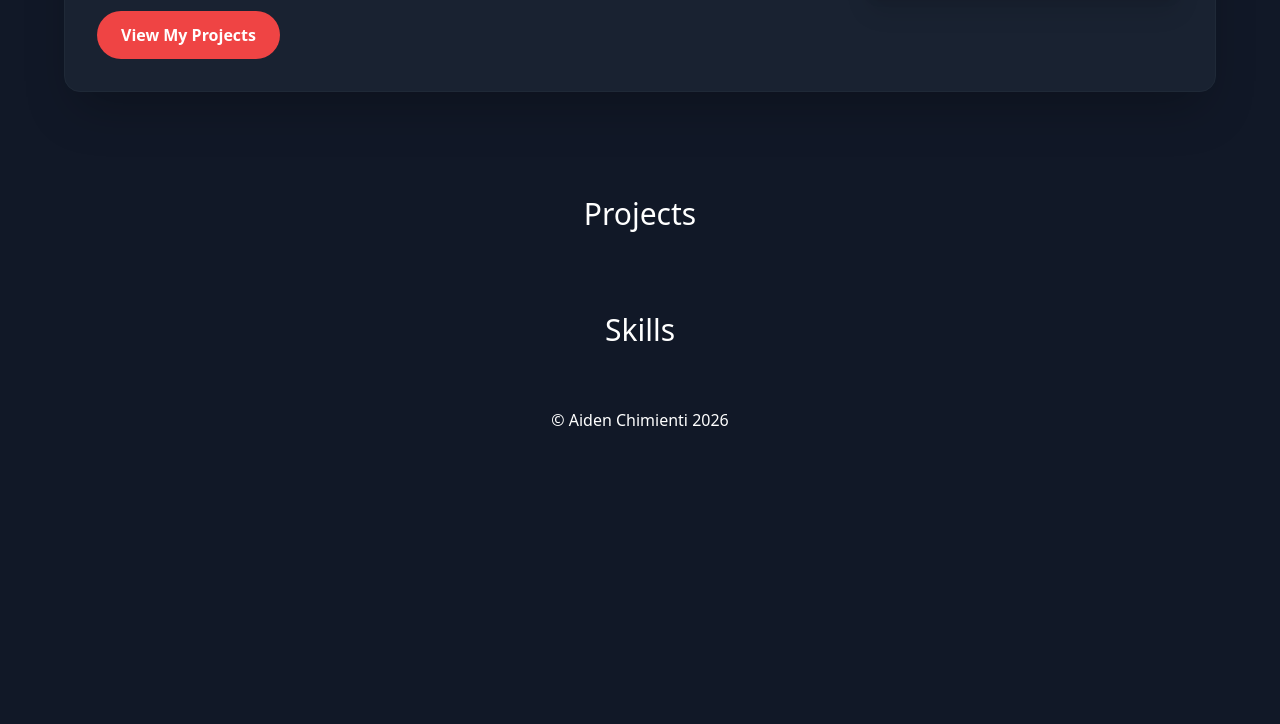
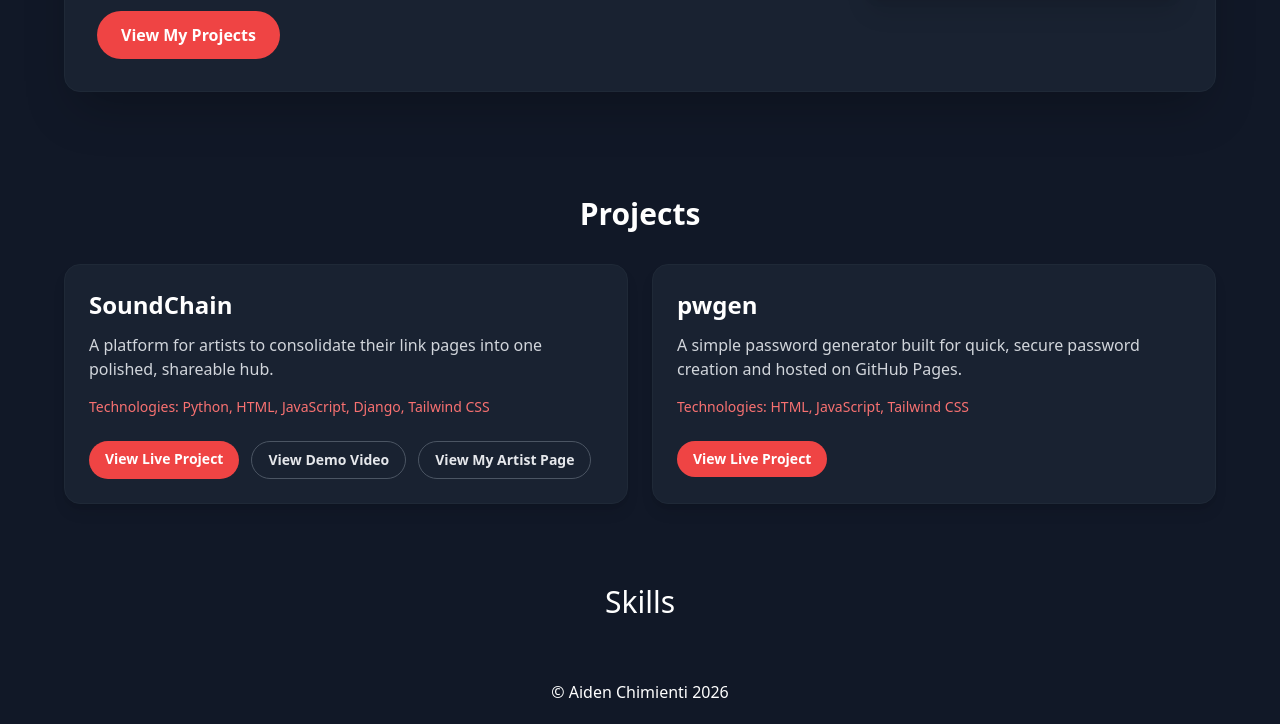
Before and after one commit to AidenAC/aidenac.github.io, a plain HTML site: page index.html in a window 1280 px wide. Shown: the part 654-1378 px from the top of the page. Before the commit the page ends 1106 px from the top, so only its background shows below. Drawn offline with Linux system fonts and the light colour scheme.

Commit message:
create 'Projects' section

```diff
--- a/index.html
+++ b/index.html
@@ -28,10 +28,28 @@
         </div>
     </section>
 
-    <section id="projects" class="py-10">
-        <h2 class="text-3xl text-center">Projects</h2>
-        <div class="flex flex-wrap justify-center">
-            <!-- Project Cards can go here -->
+    <section id="projects" class="py-10 px-6 md:px-12">
+        <h2 class="mb-8 text-center text-3xl font-semibold">Projects</h2>
+        <div class="mx-auto flex max-w-6xl flex-col gap-6 lg:flex-row">
+            <article class="flex-1 rounded-2xl border border-gray-800 bg-gray-800/60 p-6 shadow-lg">
+                <h3 class="text-2xl font-semibold text-white">SoundChain</h3>
+                <p class="mt-3 text-gray-300">A platform for artists to consolidate their link pages into one polished, shareable hub.</p>
+                <p class="mt-4 text-sm font-medium text-red-400">Technologies: Python, HTML, JavaScript, Django, Tailwind CSS</p>
+                <div class="mt-6 flex flex-wrap gap-3">
+                    <a href="https://soundcha.in" target="_blank" rel="noopener noreferrer" class="rounded-full bg-red-500 px-4 py-2 text-sm font-semibold text-white transition hover:bg-red-400">View Live Project</a>
+                    <a href="https://youtu.be/hOoa_WZSnVA?is=a3rR8W7gy-BiFnla" target="_blank" rel="noopener noreferrer" class="rounded-full border border-gray-600 px-4 py-2 text-sm font-semibold text-gray-200 transition hover:border-red-400 hover:text-red-400">View Demo Video</a>
+                    <a href="https://sirenthedj.soundcha.in" target="_blank" rel="noopener noreferrer" class="rounded-full border border-gray-600 px-4 py-2 text-sm font-semibold text-gray-200 transition hover:border-red-400 hover:text-red-400">View My Artist Page</a>
+                </div>
+            </article>
+
+            <article class="flex-1 rounded-2xl border border-gray-800 bg-gray-800/60 p-6 shadow-lg">
+                <h3 class="text-2xl font-semibold text-white">pwgen</h3>
+                <p class="mt-3 text-gray-300">A simple password generator built for quick, secure password creation and hosted on GitHub Pages.</p>
+                <p class="mt-4 text-sm font-medium text-red-400">Technologies: HTML, JavaScript, Tailwind CSS</p>
+                <div class="mt-6">
+                    <a href="/pwgen/" target="_blank" rel="noopener noreferrer" class="inline-block rounded-full bg-red-500 px-4 py-2 text-sm font-semibold text-white transition hover:bg-red-400">View Live Project</a>
+                </div>
+            </article>
         </div>
     </section>
 
```
Also changed, not shown: css/styles.css.
